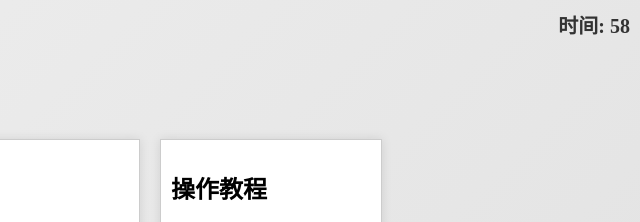
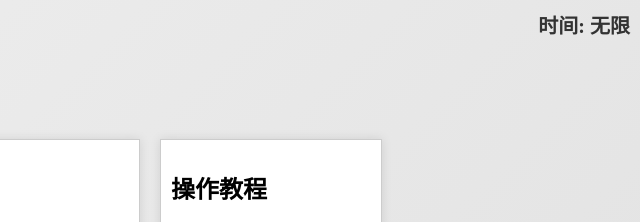
Before and after one commit to xuhrrui/xuhrrui.github.io, a plain HTML site: page 贪吃蛇.html in a window 1280 px wide. Shown: the top 222 px of the page, 640-1280 px from the left. Drawn offline with Linux system fonts and the light colour scheme.

Commit message:
Update 贪吃蛇.html

```diff
--- a/贪吃蛇.html
+++ b/贪吃蛇.html
@@ -170,7 +170,7 @@
         </div>
     </div>
     <div id="score-board">得分: 0</div>
-    <div id="timer">时间: 60</div>
+    <div id="timer">时间: 无限</div>
     <button id="restart-button">再来一局</button>
     <audio id="eat-sound" src="https://www.soundjay.com/button/beep-07.wav" preload="auto"></audio>
     <script>
@@ -185,9 +185,7 @@
         let invincibleStar;
         let direction = 'right';
         let score = 0;
-        let timer = 60;
         let gameInterval;
-        let timerInterval;
         let isAccelerating = false;
         const normalSpeed = 200;
         const acceleratedSpeed = 100;
@@ -482,34 +480,14 @@
             return false;
         }
 
-        function updateTimer() {
-            timer--;
-            timeElapsed++;
-            timerElement.textContent = `时间: ${timer}`;
-            if (timer === 0) {
-                clearInterval(gameInterval);
-                clearInterval(timerInterval);
-                clearInterval(enemySpawnInterval);
-                clearInterval(obstacleSpawnInterval);
-                alert('时间到，游戏结束！得分: ' + score);
-            }
-            if (Math.random() < 0.01 &&!invincibleStar) {
-                invincibleStar = getRandomInvincibleStar();
-            }
-        }
-
         function startGame() {
             snake = [{ x: 13, y: 13 }];
             food = getRandomFood();
             invincibleStar = null;
             direction = 'right';
             score = 0;
-            timer = 60;
-            timeElapsed = 0;
             scoreBoard.textContent = `得分: ${score}`;
-            timerElement.textContent = `时间: ${timer}`;
             clearInterval(gameInterval);
-            clearInterval(timerInterval);
             clearInterval(enemySpawnInterval);
             clearInterval(obstacleSpawnInterval);
             enemySnakes = [];
@@ -527,13 +505,11 @@
                 drawObstacles();
                 if (checkCollision()) {
                     clearInterval(gameInterval);
-                    clearInterval(timerInterval);
                     clearInterval(enemySpawnInterval);
                     clearInterval(obstacleSpawnInterval);
                     alert('游戏结束！得分: ' + score);
                 }
             }, normalSpeed);
-            timerInterval = setInterval(updateTimer, 1000);
             isAccelerating = false;
             enemySpawnInterval = setInterval(spawnEnemySnake, 20000);
             obstacleSpawnInterval = setInterval(spawnObstacle, 60000);
@@ -577,7 +553,6 @@
                     drawObstacles();
                     if (checkCollision()) {
                         clearInterval(gameInterval);
-                        clearInterval(timerInterval);
                         clearInterval(enemySpawnInterval);
                         clearInterval(obstacleSpawnInterval);
                         alert('游戏结束！得分: ' + score);
@@ -597,7 +572,6 @@
                         drawObstacles();
                         if (checkCollision()) {
                             clearInterval(gameInterval);
-                            clearInterval(timerInterval);
                             clearInterval(enemySpawnInterval);
                             clearInterval(obstacleSpawnInterval);
                             alert('游戏结束！得分: ' + score);
```
